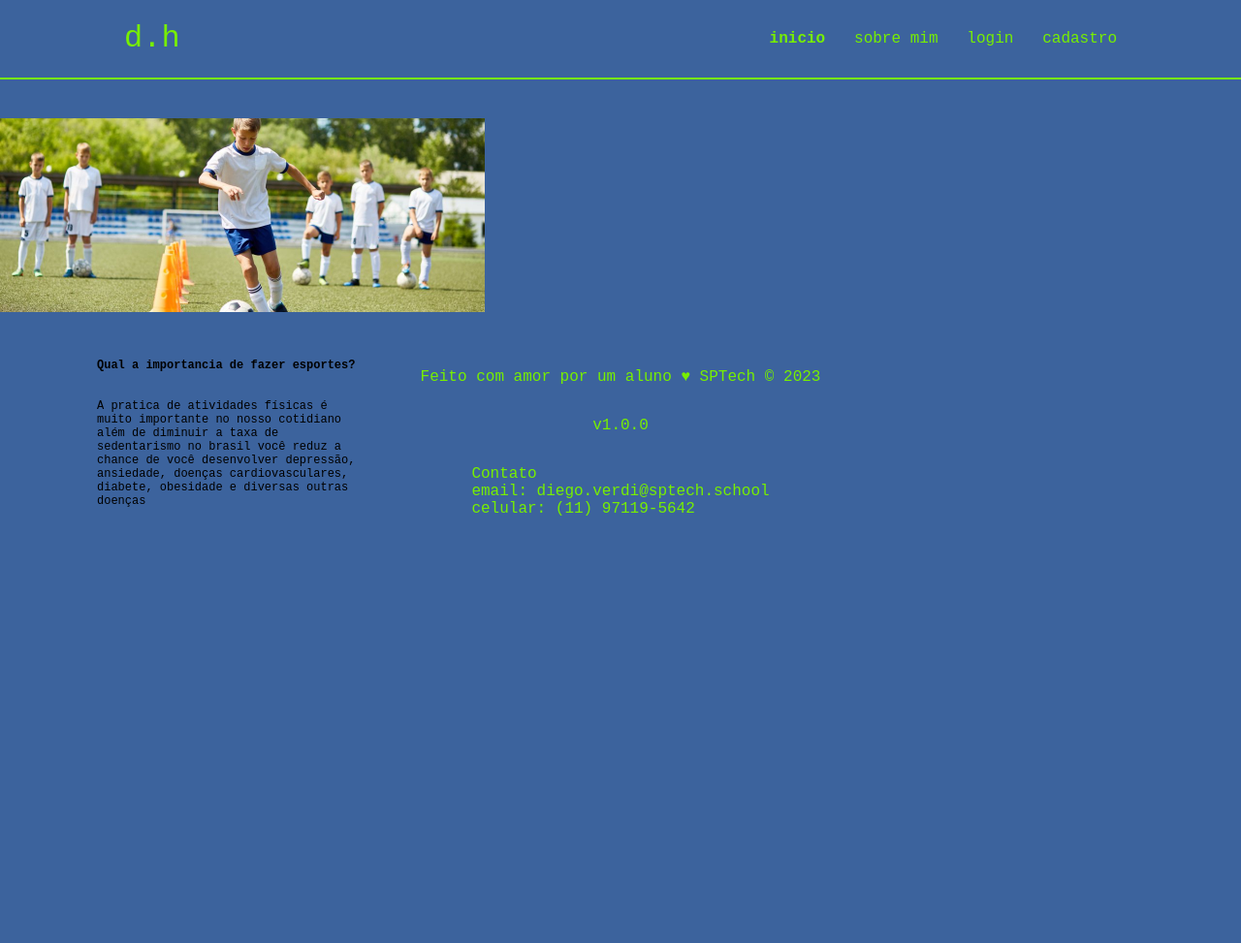
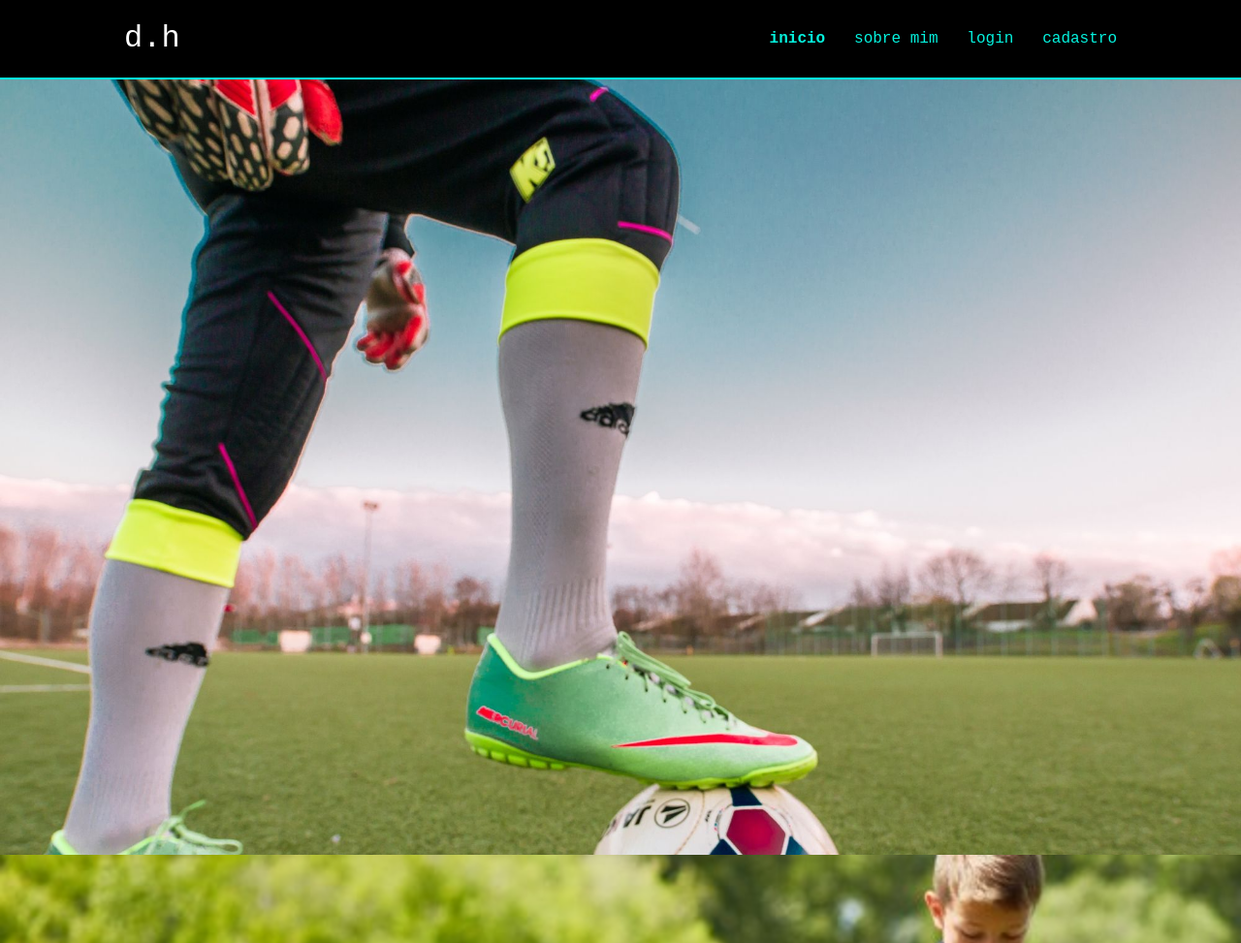
Before and after one commit to DiegoHessel/individual, a plain HTML site: page paginas/index.html in a window 1280 px wide. Shown: the top 973 px of the page at 97% size. Drawn offline with Linux system fonts and the light colour scheme.

Commit message:
inicio cadastro

```diff
--- a/estilo/css.css
+++ b/estilo/css.css
@@ -2,7 +2,7 @@ body {
     margin: 0;
     padding: 0;
     font-family: 'Courier New', Geneva, sans-serif;
-    background-color: rgb(60, 99, 157);;
+    background-color: rgb(5, 242, 222);
 }
 
 .container {
@@ -12,7 +12,8 @@ body {
 }
 
 .header {
-    border-bottom: 2px  rgb(119, 239, 0) solid;
+    background-color: black;
+    border-bottom: 2px  rgb(5, 242, 222) solid;
     width: 100%;
     display: flex;
 }
@@ -24,7 +25,7 @@ body {
 
 .header a {
     text-decoration: none;
-    color: rgb(119, 239, 0);
+    color: rgb(5, 242, 222);
 }
 
 .agora {
@@ -40,7 +41,7 @@ body {
 }
 
 .titulo {
-    color: rgb(119, 239, 0);
+    color: white;
     width: fit-content;
     font-weight: 500;
 }
@@ -48,9 +49,11 @@ body {
 .banner {
     display: flex;
     height: fit-content;
-    padding: 40px 0;
+    padding: 0;
     color: black;
     background-size: cover;
+    background-image: url(../imagem/Design\ sem\ nome.jpg) ;
+    height: 800px;
 }
 .banner .img{
     display: flex;
@@ -80,10 +83,19 @@ body {
 
     font-weight: 800;
 }
-.social{
+.pg1{
+    display: flex;
+    height: fit-content;
+    padding: 0;
+    color: black;
+    background-size: cover;
+    background-image: url(../imagem/fundo.jpg) ;
+    height: 800px;
+}
+.footer{
     display: flex;
     width: 100%;
-    background-color:rgb(60, 99, 157);
+    background-color:black;
     color:  rgb(119, 239, 0);
     height: 190px;
     justify-content: center;
--- a/paginas/index.html
+++ b/paginas/index.html
@@ -31,18 +31,20 @@
     </div>
     </div>
     <div class="banner">
-        <div class="img" ><img src="../imagem/fundo.jpg"></div>
+       <!-- <div class="img" ><img src="../imagem/fundo.jpg"></div>>
         <div class="container">
-            <p>
-                <span> Qual a importancia de fazer esportes?<br><br><br></span>
+            <span> Qual a importancia de fazer esportes?<br><br><br></span>
             <samp> A pratica de atividades físicas é muito importante no nosso cotidiano além de diminuir a
                 taxa de sedentarismo no brasil você reduz a chance de você  desenvolver depressão, ansiedade,
                 doenças cardiovasculares, diabete, obesidade e diversas outras doenças  </samp>
-        </p>
+        </p>-->
     </div>
         </div>
     </div>
-    <div class="social">
+    <div class="pg1">
+
+    </div>
+    <div class="footer">
         <p>Feito com amor por um aluno ♥ SPTech © 2023</p>
         <p>v1.0.0</p>
         <P>Contato<br>
```
Also changed, not shown: paginas/cadastro.html (+29 -1 lines), imagem/Design sem nome.jpg (added).
